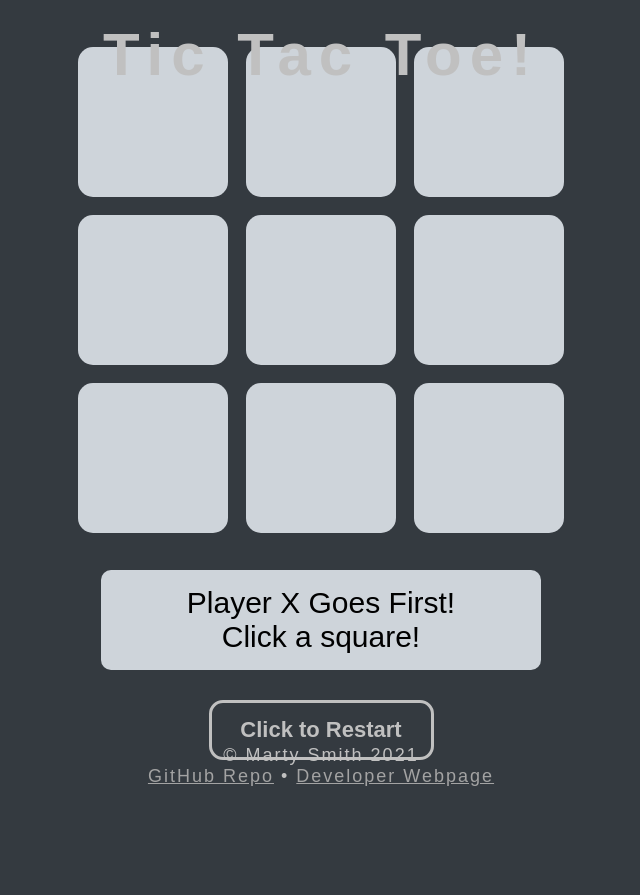
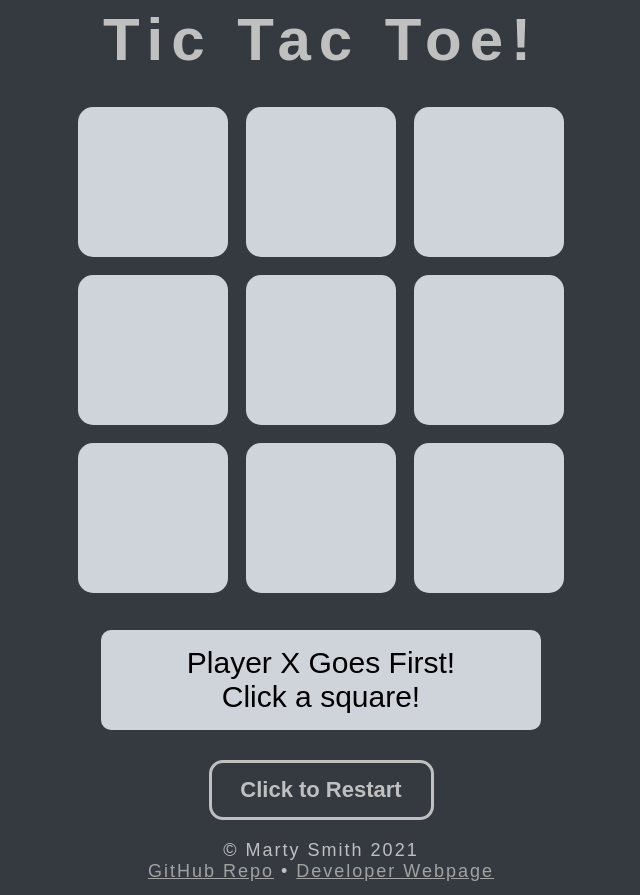
Before and after one commit to emilydrakesmith/GA-tic-tac-toe, a browser extension: page index.html in a window 1280 px wide. Shown: the whole page, without its empty margins (319-959 px from the left). Before the commit the page ends 800 px from the top, so only its background shows below. Drawn offline with Linux system fonts and the light colour scheme; a web font is replaced by a local one.

Commit message:
fix bug allowing <header> and <footer> to overrun <main>

```diff
--- a/scripts.js
+++ b/scripts.js
@@ -12,7 +12,7 @@ const gameState = {
 
 function renderMain() {
     const docBody = document.getElementById('body');
-    const htmlTemplate =   `<header>
+    const bodyTemplate =   `<header>
                                 <h1>Tic Tac Toe!</h1>
                             </header>
                             <main id='main'>
@@ -29,13 +29,13 @@ function renderMain() {
                                     <a href='https://martysmith.tech/' target='_blank' class='footer-link'>Developer Webpage</a>
                                 </div>
                             </footer>`;
-    docBody.innerHTML = htmlTemplate;
+    docBody.innerHTML = bodyTemplate;
 }
 
 function renderGameDivs() {
     const gameBoard = document.getElementById('game-board');
     for (let i=0; i<9; i++) {
-        const gameBoxTemplate = `<div class='game-box' id=${i+1} onclick='handleClick(event)'</div>`;
+        const gameBoxTemplate = `<div class='game-box' id=${i+1} onclick='handleClick(event)'></div>`;
         gameBoard.insertAdjacentHTML('beforeend', gameBoxTemplate);
     }
 }
--- a/styles.css
+++ b/styles.css
@@ -20,19 +20,15 @@ body {
     display: flex;
     flex-direction: column;
     align-items: center;
-    justify-content: center;
     min-height: 100vh;
     margin: 0;
     background-color: #343a40;
     font-family: sans-serif;
+    overflow: auto;
 }
 
 header {
-    margin-top: -20px;
-    margin-bottom: 10px;
-    position: fixed;
-    top: 0;
-    height: 60px;
+    height: 100px;
     width: 100%;
     font-size: 18px;
     text-align: center;
@@ -43,6 +39,7 @@ header {
 h1 {
     font-size: 60px;
     font-family: 'RocknRoll One', sans-serif;
+    margin: 5px auto 0 auto;
 }
 
 main {
@@ -50,6 +47,7 @@ main {
     flex-direction: column;
     text-align: center;
     width: 500px;
+    margin-bottom: 15px;
 }
 
 #game-board {
@@ -78,7 +76,7 @@ main {
 
 #restart-box {
     display: flex;
-    align-self:center;
+    align-self: center;
     align-items: center;
     justify-content: center;
     color: #C0C0C0;
@@ -120,8 +118,8 @@ h2 {
 }
 
 footer {
-    position: fixed;
     bottom: 0;
+    margin-top: auto;
     padding-top: 5px;
     height: 60px;
     width: 100%;
```
Also changed, not shown: manifest.json, 1 other file.
